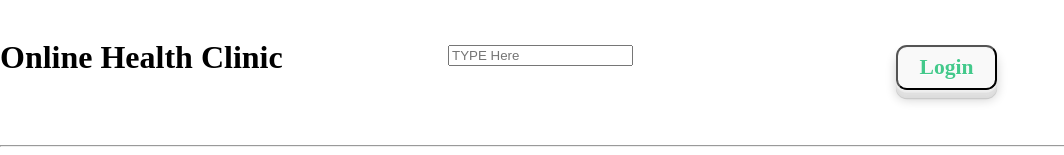
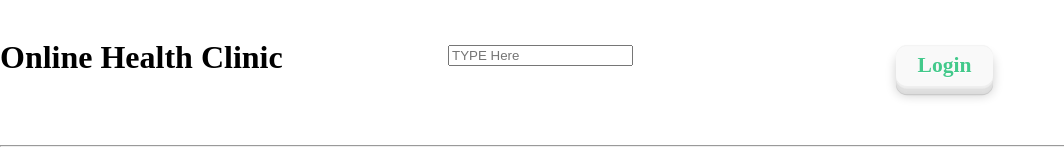
Before and after one commit to Shiladitya07/Pharmocure-Health-Clinic, a React (Vite) app: page / in a window 1280 px wide. Shown: the top 155 px of the page, without its empty margins (0-1064 px from the left). Built offline with nearby package versions, Linux system fonts and the light colour scheme.

Commit message:
buttons and layout updatede

```diff
--- a/src/assets/styles/home.css
+++ b/src/assets/styles/home.css
@@ -26,7 +26,7 @@ body{
 button {
   font: inherit;
   background-color: #f9f9f9;
-  border: 1;
+  border: 0;
   color: #43c98b;
   border-radius: 0.5em;
   font-size: 1.35rem;
```
